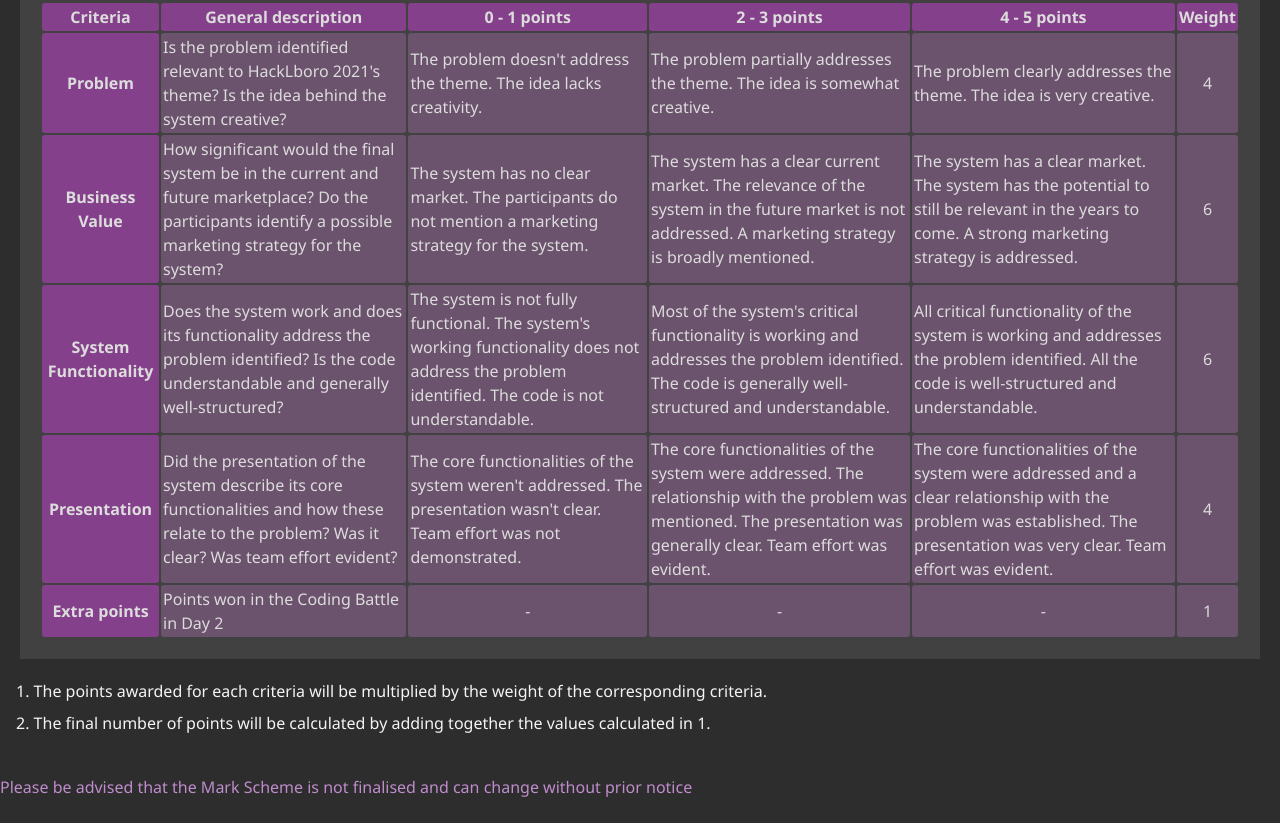
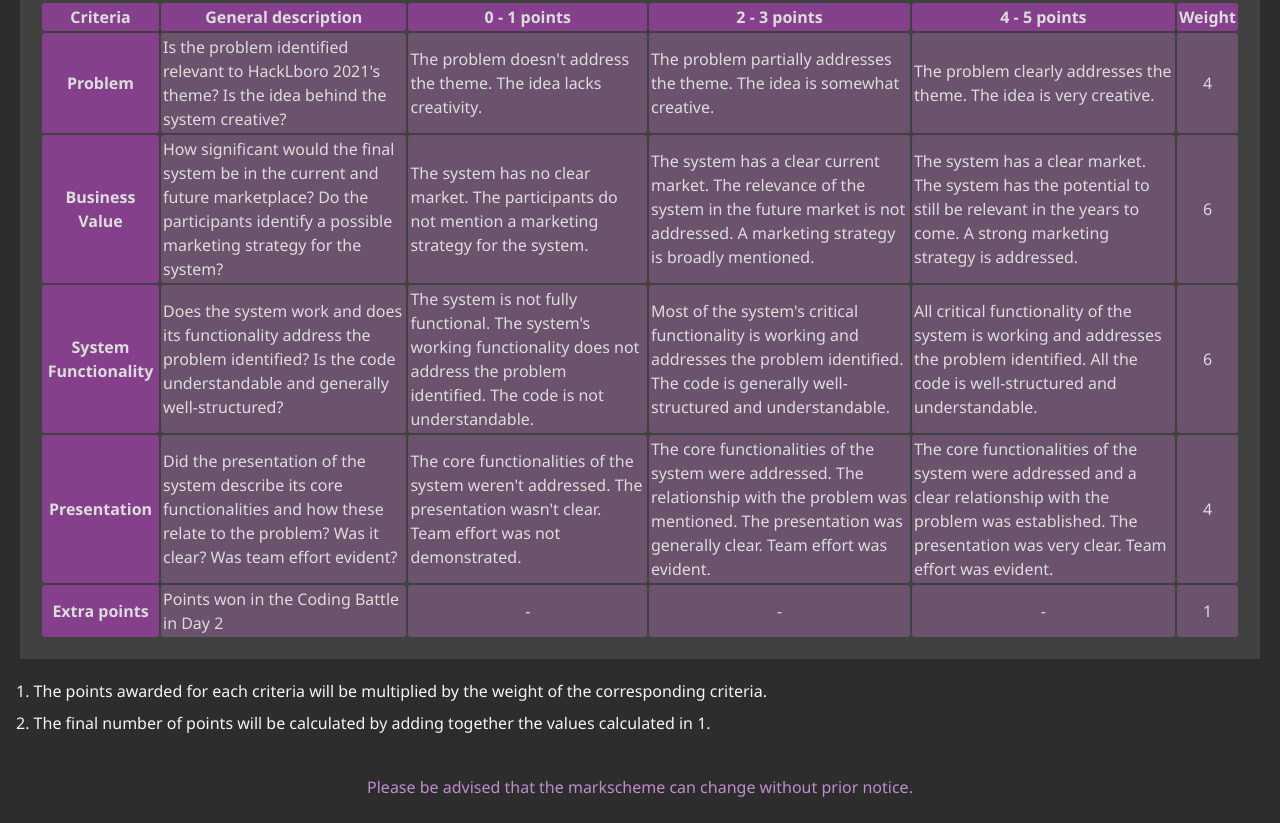
Before and after one commit to hacklboro/hacklboro.github.io, a plain HTML site: page pages/markingCriteria.html in a window 1280 px wide. Shown: the part 335-1158 px from the top of the page. Drawn offline with Linux system fonts and the light colour scheme.

Commit message:
Minor fixes

```diff
--- a/pages/markingCriteria.html
+++ b/pages/markingCriteria.html
@@ -94,8 +94,6 @@
                 <td style="text-align:center">1</td>
             </tbody>
         </table>
-
-
     </div>
 
     <div>
@@ -104,7 +102,7 @@
             <li>The final number of points will be calculated by adding together the values calculated in 1.</li>
         </ol>
         <br>
-        <p>Please be advised that the Mark Scheme is not finalised and can change without prior notice</p>
+        <p style="text-align:center">Please be advised that the markscheme can change without prior notice.</p>
     </div>
 
 </body>
```
